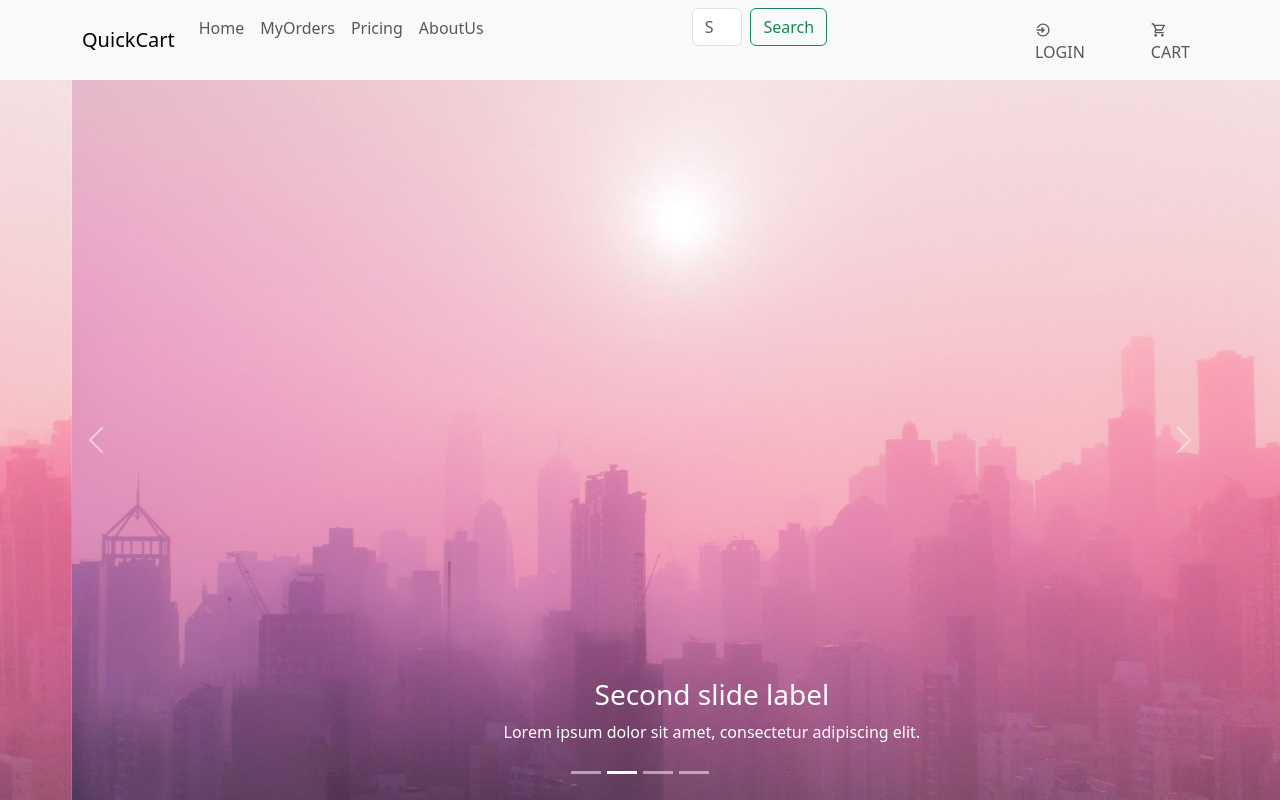
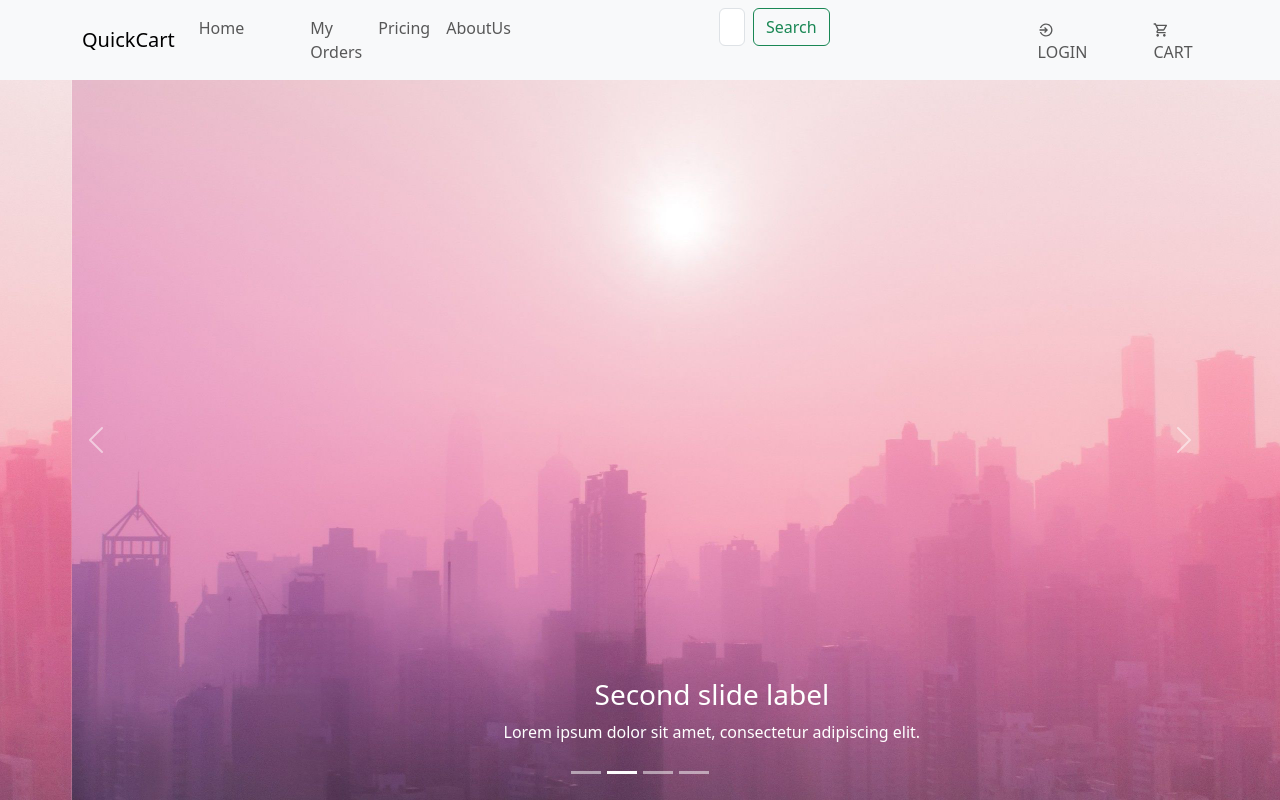
Before and after one commit to gitguy33/newrepo, a React (Create React App) app: page / in a window 1280 px wide. Built offline with nearby package versions, Linux system fonts and the light colour scheme.

Commit message:
router added

```diff
--- a/src/components/HomePage.jsx
+++ b/src/components/HomePage.jsx
@@ -8,6 +8,7 @@ import Form from 'react-bootstrap/Form';
 import Button from 'react-bootstrap/Button';
 import { MdOutlineShoppingCart } from "react-icons/md";
 import { IoMdLogIn } from "react-icons/io";
+import { Link } from 'react-router-dom';
 
 export const Home = () => {
 
@@ -25,7 +26,11 @@ export const Home = () => {
           <Navbar.Brand href="#home">QuickCart</Navbar.Brand>
           <Nav className="me-auto">
             <Nav.Link href="#home">Home</Nav.Link>
-            <Nav.Link href="#features">MyOrders</Nav.Link>
+            <div style={{ marginLeft: "50px" }}>
+                <Nav.Link as={Link} to="/Order">
+                  My Orders
+                </Nav.Link>
+              </div>
             <Nav.Link href="#pricing">Pricing</Nav.Link>
             <Nav.Link href="#pricing">AboutUs</Nav.Link>
 
```
